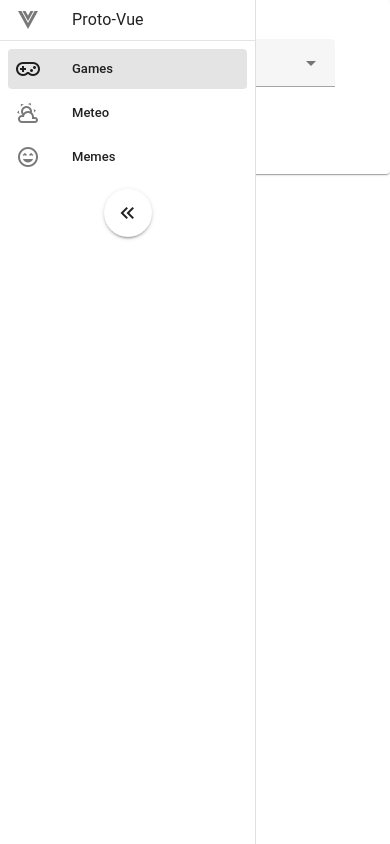
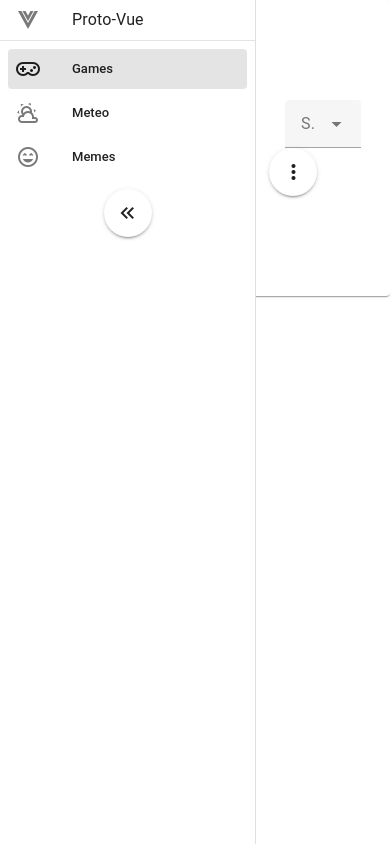
Before and after one commit to ThibaultNG/proto-vue, a Vue app: page / in a window 390 px wide. Built offline with nearby package versions, Linux system fonts and the light colour scheme.

Commit message:
fix content responsiveness to nav bar

```diff
--- a/src/App.vue
+++ b/src/App.vue
@@ -38,16 +38,21 @@ const navDrawerPinned = ref(false);
                 </v-btn>
             </v-navigation-drawer>
 
-            <v-main class="container">
-                <RouterView />
+            <v-main>
+                <div class="main-container">
+                    <RouterView />
+                </div>
             </v-main>
         </v-layout>
     </v-card>
 </template>
 
 <style scoped>
-.container {
-    padding: 10%; /* Add padding of 5% on all sides */
+.main-container {
+    padding-left: 10%; /* Add padding of 5% on all sides */
+    padding-right: 10%;
+    padding-top: 100px;
+    padding-bottom: 100px;
     box-sizing: border-box;
 }
 </style>
```
